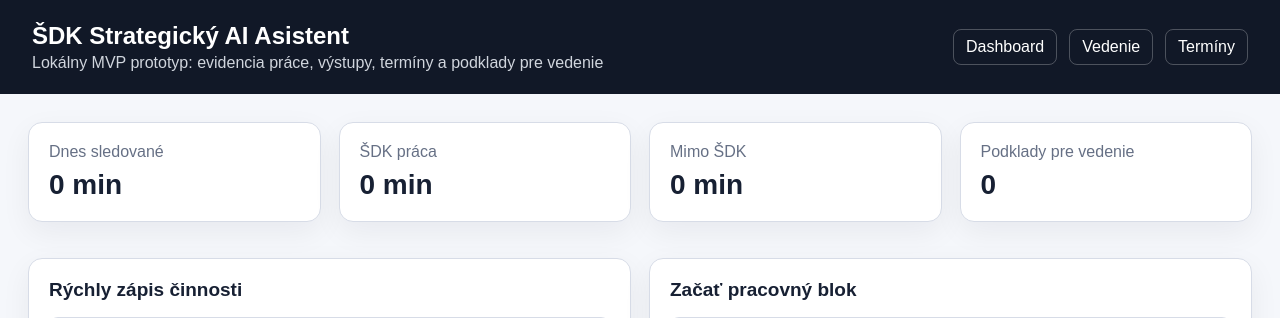
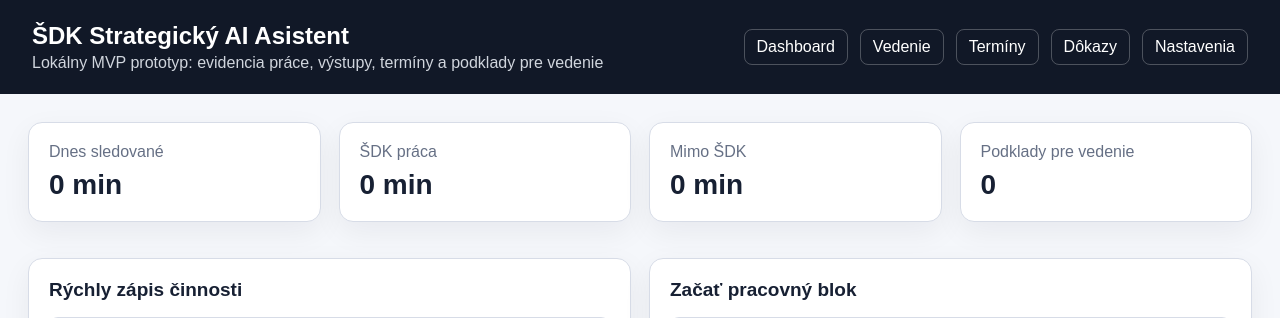
Before and after one commit to VanDeGall/EduTestor, a Flask app: page / in a window 1280 px wide. Shown: the top 318 px of the page. Run offline with Flask 3, Linux system fonts and the light colour scheme; data that the repository does not hold is empty.

Commit message:
Add evidence and settings navigation

```diff
--- a/sdk_agent_app/templates/base.html
+++ b/sdk_agent_app/templates/base.html
@@ -16,6 +16,8 @@
       <a href="{{ url_for('dashboard') }}">Dashboard</a>
       <a href="{{ url_for('leadership') }}">Vedenie</a>
       <a href="{{ url_for('deadlines') }}">Termíny</a>
+      <a href="{{ url_for('evidence') }}">Dôkazy</a>
+      <a href="{{ url_for('settings') }}">Nastavenia</a>
     </nav>
   </header>
 
```
